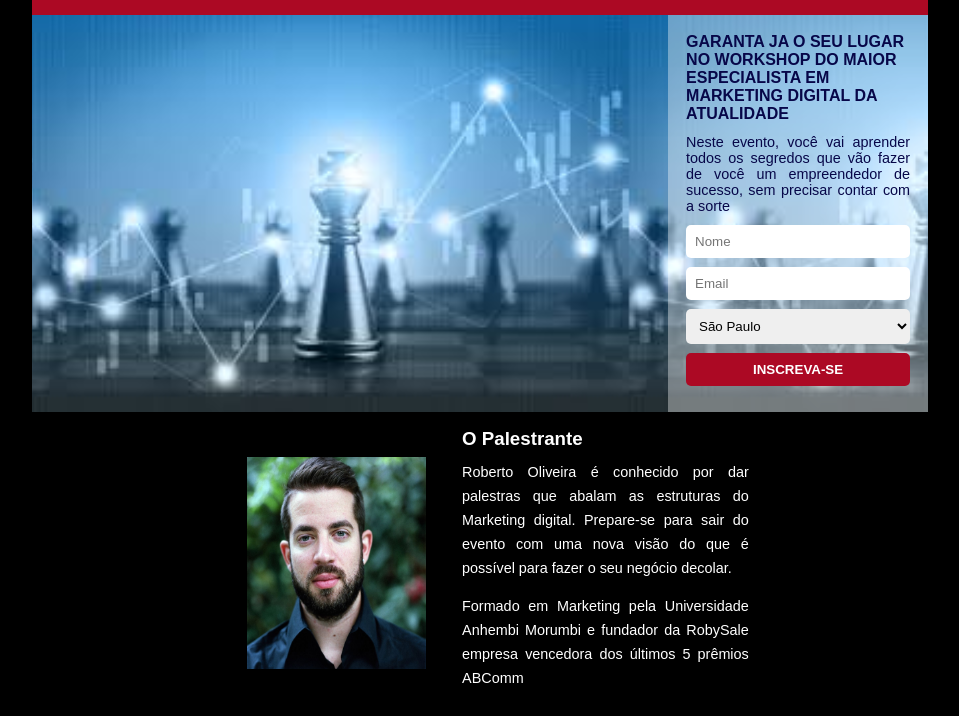
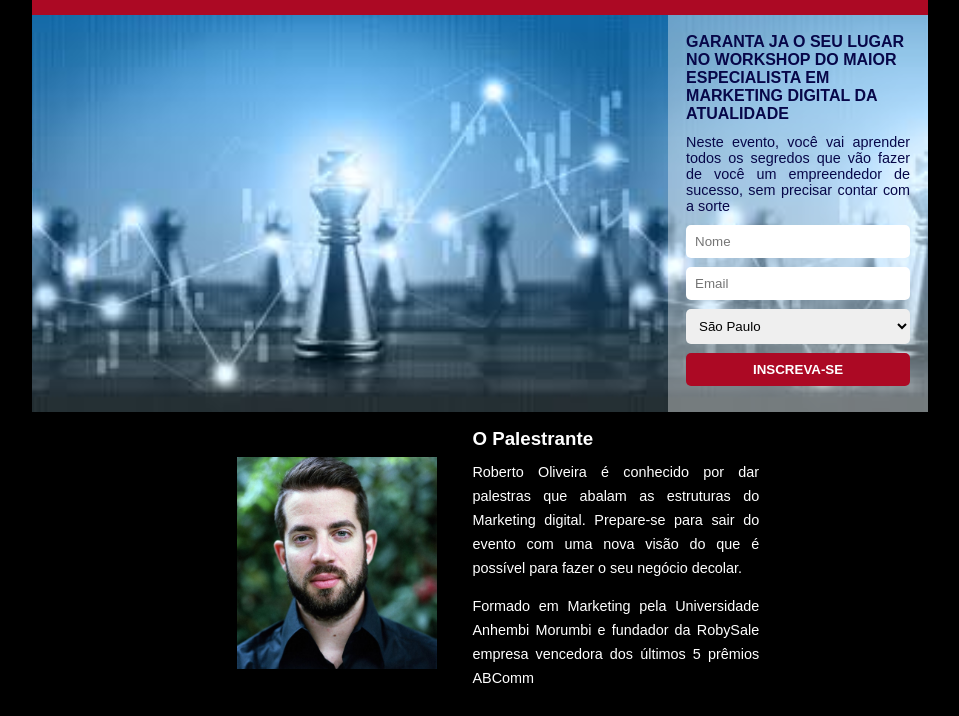
Before and after one commit to bimaggi/telaDeCaptura, a plain HTML site: page index.html in a window 1280 px wide. Shown: the part 49-765 px from the top of the page, without its empty margins (160-1119 px from the left). Drawn offline with Linux system fonts and the light colour scheme.

Commit message:
concluido

```diff
--- a/style.css
+++ b/style.css
@@ -75,7 +75,7 @@ footer{
     padding-bottom: 2%;
 }
 .about img{
-    width: 25%;
+    width: 200px;
     padding: 5%;
 }
 .description{
```
